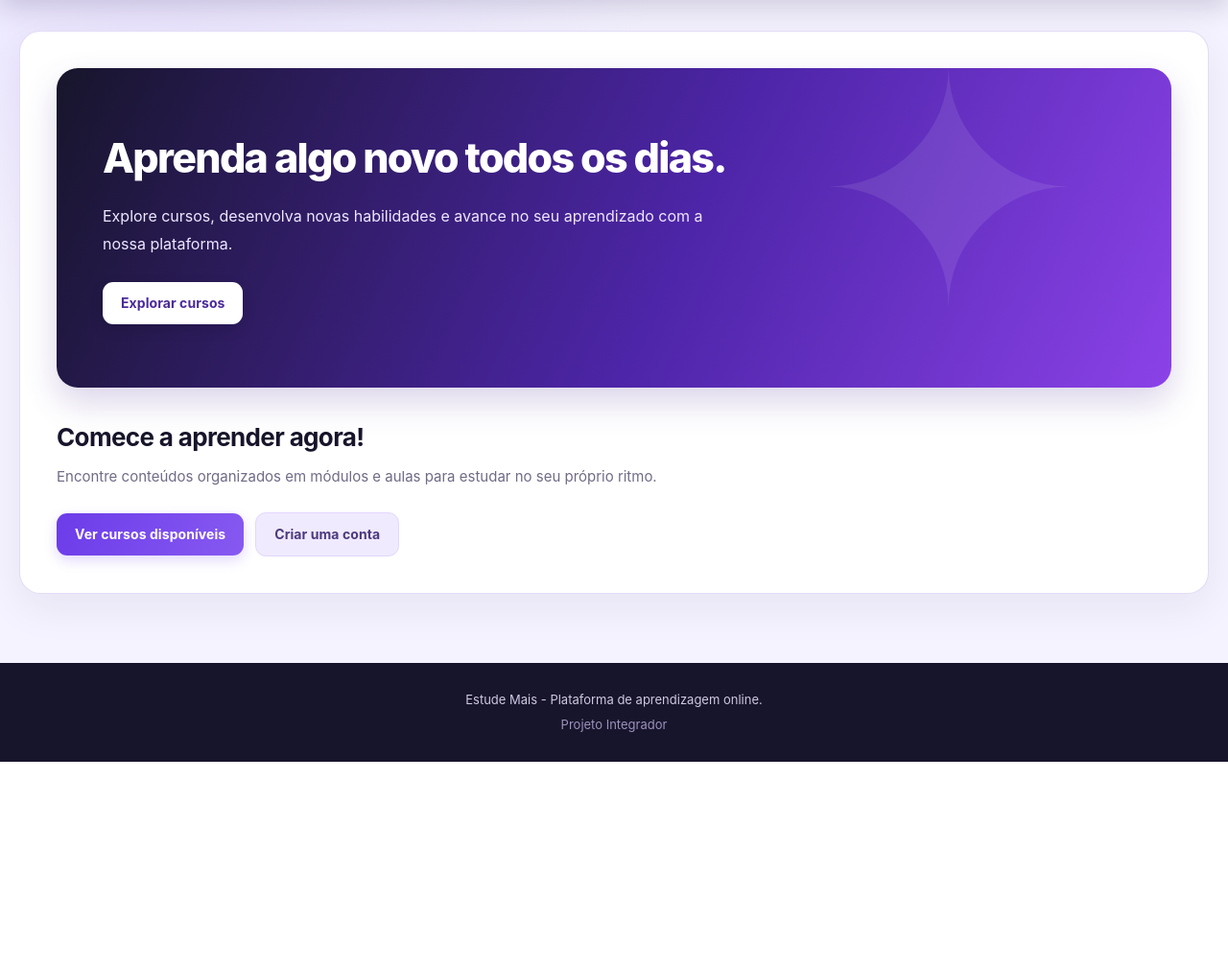
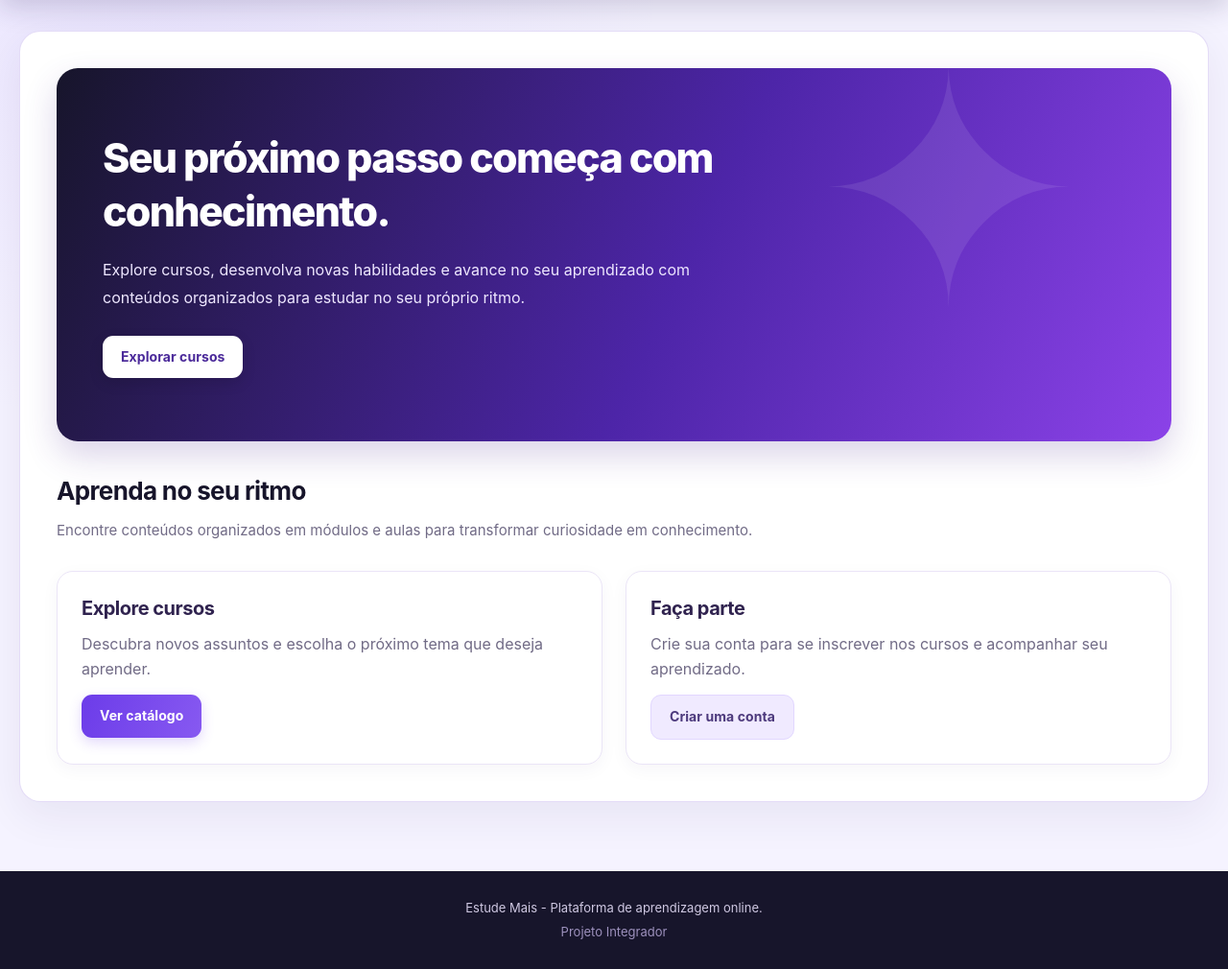
Before and after one commit to Martinzcam/Projeto-Final-PI, a Django app: page / in a window 1280 px wide. Shown: the part 72-1082 px from the top of the page at 96% size. Before the commit the page ends 866 px from the top, so only its background shows below. Run offline with Django 5.2, Linux system fonts and the light colour scheme.

Commit message:
style: reformula página inicial da plataforma

```diff
--- a/accounts/templates/accounts/home.html
+++ b/accounts/templates/accounts/home.html
@@ -3,56 +3,44 @@
 {% block title %}Início | Estude Mais{% endblock %}
 
 {% block content %}
-
 <section class="hero">
-
-    <h2>
-        Aprenda algo novo todos os dias.
-    </h2>
-
+    <h2>Seu próximo passo começa com conhecimento.</h2>
     <p>
-        Explore cursos, desenvolva novas habilidades
-        e avance no seu aprendizado com a nossa plataforma.
+        Explore cursos, desenvolva novas habilidades e avance no seu aprendizado
+        com conteúdos organizados para estudar no seu próprio ritmo.
     </p>
-
     <a href="{% url 'catalogo' %}" class="button button-primary">
         Explorar cursos
     </a>
-
 </section>
 
-
 <section>
-
-    <h2>Comece a aprender agora!</h2>
-
-    <p class="page-description">
-        Encontre conteúdos organizados em módulos e aulas
-        para estudar no seu próprio ritmo.
-    </p>
-
-    <div class="page-actions">
-
-        <a href="{% url 'catalogo' %}" class="button button-primary">
-            Ver cursos disponíveis
-        </a>
-
-        {% if not user.is_authenticated %}
-
-            <a href="{% url 'cadastro' %}" class="button button-secondary">
-                Criar uma conta
-            </a>
-
+    <div class="page-heading">
+        <h2>Aprenda no seu ritmo</h2>
+        <p class="page-description">
+            Encontre conteúdos organizados em módulos e aulas para transformar
+            curiosidade em conhecimento.
+        </p>
+    </div>
+    <div class="course-grid">
+        <article class="course-card">
+            <h3>Explore cursos</h3>
+            <p>Descubra novos assuntos e escolha o próximo tema que deseja aprender.</p>
+            <a href="{% url 'catalogo' %}" class="button button-primary">Ver catálogo</a>
+        </article>
+        {% if user.is_authenticated %}
+            <article class="course-card">
+                <h3>Continue aprendendo</h3>
+                <p>Acesse os cursos em que você já está inscrito e retome seus estudos.</p>
+                <a href="{% url 'meus_cursos' %}" class="button button-secondary">Meus cursos</a>
+            </article>
         {% else %}
-
-            <a href="{% url 'meus_cursos' %}" class="button button-secondary">
-                Meus cursos
-            </a>
-
+            <article class="course-card">
+                <h3>Faça parte</h3>
+                <p>Crie sua conta para se inscrever nos cursos e acompanhar seu aprendizado.</p>
+                <a href="{% url 'cadastro' %}" class="button button-secondary">Criar uma conta</a>
+            </article>
         {% endif %}
-
     </div>
-
 </section>
-
 {% endblock %}
```
